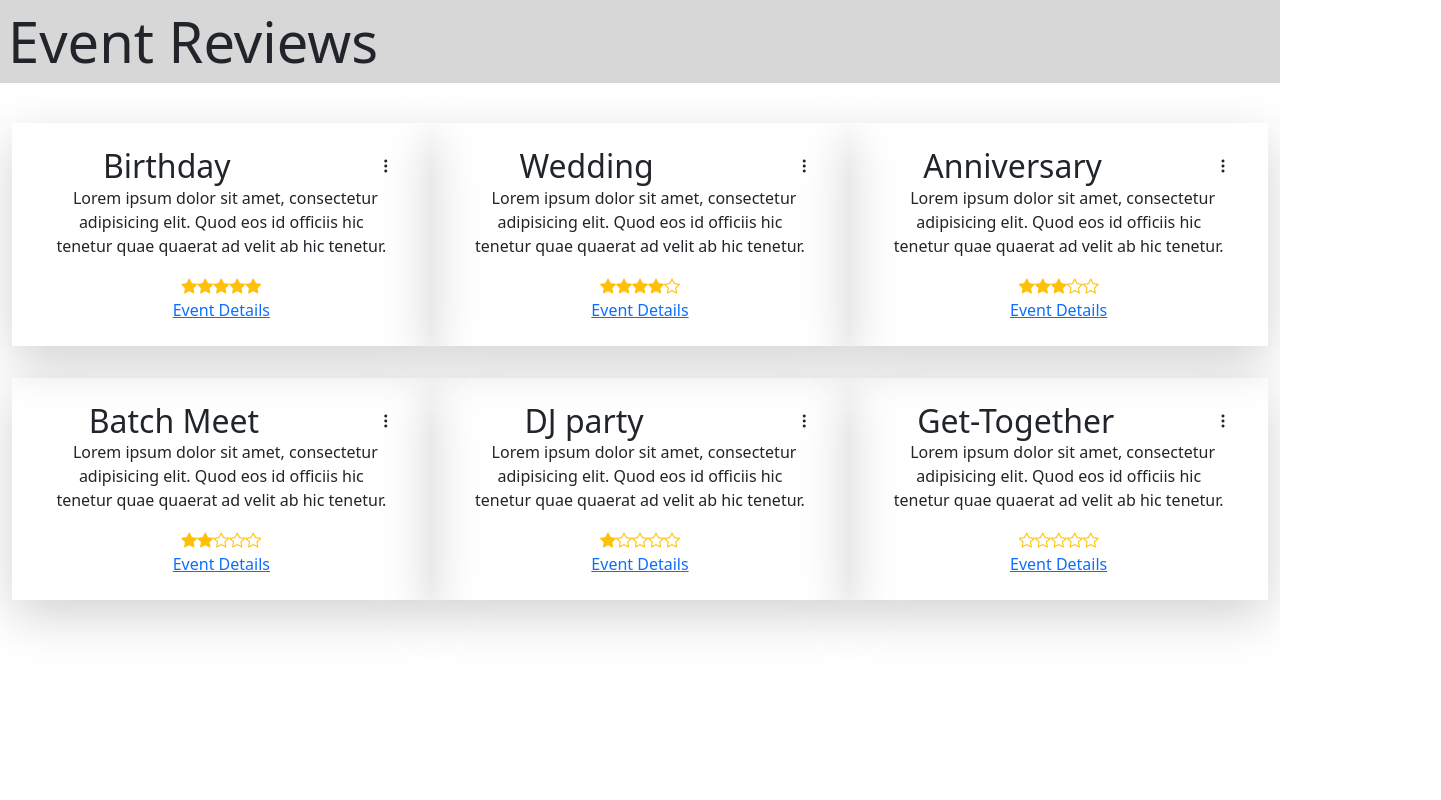
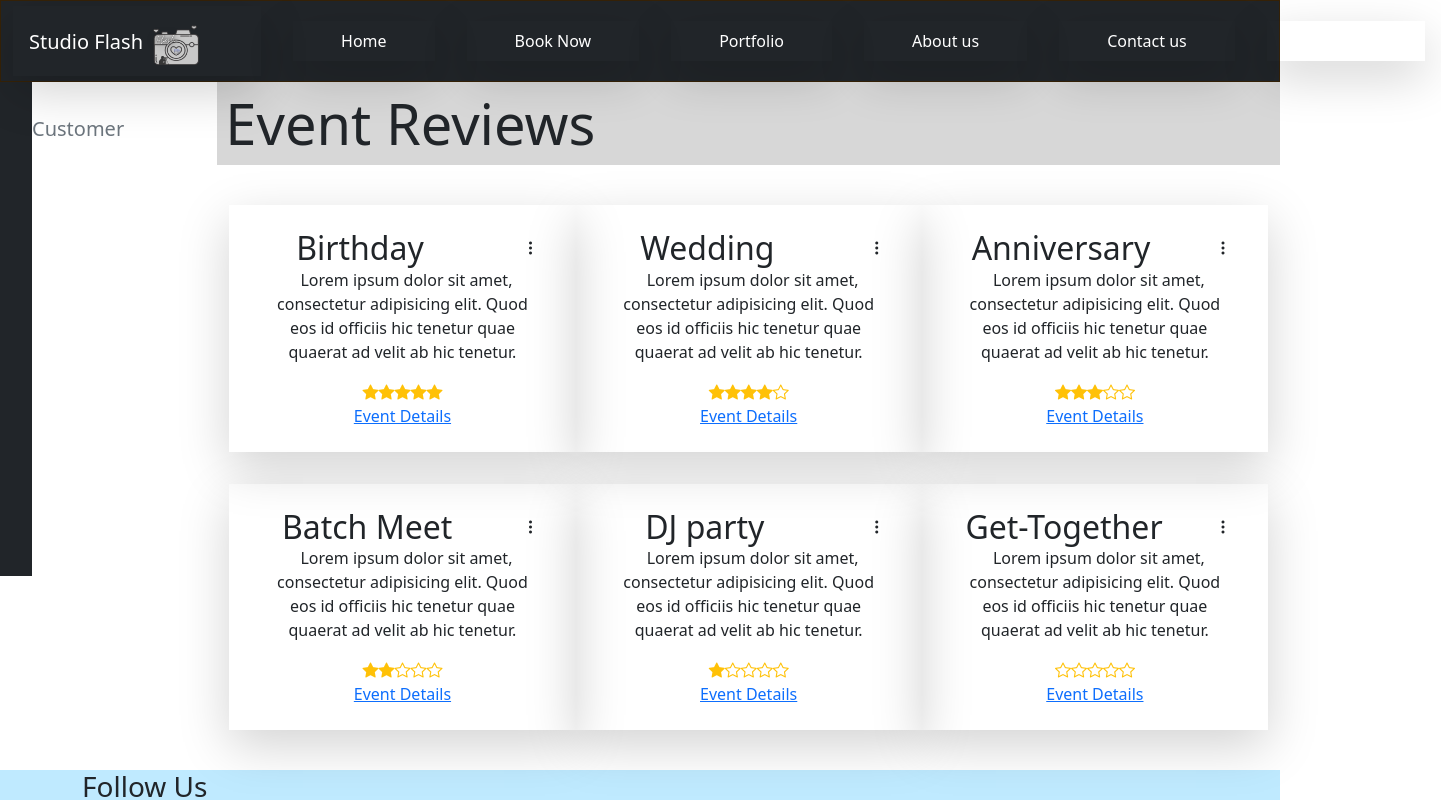
Before and after one commit to FarzanFrost/Flash, a React (Create React App) app in the folder flash-front-end/: page /EventReviews in a window 1280 px wide. Shown: the top 800 px of the page, 1441 px wide, since content can reach past the window. Built offline with nearby package versions, Linux system fonts and the light colour scheme.

Commit message:
joined the event reviews customer interface

```diff
--- a/flash-front-end/src/App.js
+++ b/flash-front-end/src/App.js
@@ -23,7 +23,6 @@ import EditEmployee from "./EditEmployee";
 import MoreDetailsOfEventsForAdmin from "./MoreDetailsOfEventsForAdmin";
 import NewPackage from "./NewPackage";
 import AdminViewEmployeeDetailspage from "./AdminViewEmployeeDetailspage";
-import EventReviewsCustomerContextProviderInterface from "./EventReviewsCustomerContextProviderInterface";
 import CustomerProfile from "./CustomerProfile";
 import EditPackage from "./EditPackage";
 import AdminViewAllReviews from "./AdminViewAllReviews";
@@ -33,7 +32,8 @@ import ManagerViewAllReviews from "./ManagerViewAllReviews";
 import NewEventBooking from "./NewEventBooking";
 import CardDetail from "./CardDetail";
 import ChangeBooking from "./ChangeBooking";
-import GalleryStructure from './GalleryStructure'
+import GalleryStructure from './UIStructure/GalleryStructure'
+import EventReviewsCustomerStructure from "./UIStructure/EventReviewsCustomerStructure";
 
 function App() {
   return (
@@ -62,7 +62,7 @@ function App() {
               <Route exact path="/Login" element={ <LoginContextProviderInterface/> } />
               <Route exact path="/Signup" element={ <SignContextProviderInterface/> } />
               <Route exact path="/Vieweventdetailsforadmin" element={ <Vieweventdetailsforadmin/> } />
-              <Route exact path="/Snample" element={ <Sample/> } />
+              <Route exact path="/Sample" element={ <Sample/> } />
               <Route exact path="/AddEmployee" element={ <AddEmployee/> } />
               <Route exact path="/ViewPackages" element={ <ViewPackages/> } />
               <Route exact path="/AdminViewEmployeeDetailspage" element={ <AdminViewEmployeeDetailspage/> } />
@@ -76,11 +76,11 @@ function App() {
               <Route exact path="/Footer" element={ <Footer/> } />
               <Route exact path="/ViewEventsForCustomer" element={ <ViewEventsForCustomer/> } />
               <Route exact path="/MoreDetailsOfEventsForAdmin" element={ <MoreDetailsOfEventsForAdmin/> } />
-              <Route exact path={"/ResetPassword"} element={ <ResetPasswordContextProviderInterface/> } />
+              <Route exact path="/ResetPassword" element={ <ResetPasswordContextProviderInterface/> } />
               <Route exact path="/EditEmployee" element={ <EditEmployee/> } />
               <Route exact path="/NewPackage" element={ <NewPackage/> } />
-              <Route exact path="/GalleryStructure" element={ <GalleryStructure/> } />
-              <Route exact path="/EventReviews" element={ <EventReviewsCustomerContextProviderInterface/> } />
+              <Route exact path="/Gallery" element={ <GalleryStructure/> } />
+              <Route exact path="/EventReviews" element={ <EventReviewsCustomerStructure/> } />
               <Route exact path="/CustomerProfile" element={ <CustomerProfile/> } />
               <Route exact path="/EditPackage" element={ <EditPackage/> } />
               <Route exact path="/AdminViewAllReviews" element={ <AdminViewAllReviews/> } />
--- /dev/null
+++ b/flash-front-end/src/UIStructure/EventReviewsCustomerStructure.js
@@ -0,0 +1,40 @@
+import React from 'react'
+import Header from "../Header";
+import SideNavCustomer from "../SideNavCustomer";
+import Footer from "../Footer";
+import EventReviewsCustomerContextProviderInterface from "../EventReviewsCustomerContextProviderInterface";
+
+const EventReviewsCustomerStructure = () => {
+
+
+    return(
+
+        <div>
+
+            <Header/>
+
+            <div className="row">
+
+                <div className="col-2 h-100">
+
+                    <SideNavCustomer/>
+
+                </div>
+
+                <div className="col-10">
+
+                    <EventReviewsCustomerContextProviderInterface/>
+
+                </div>
+
+            </div>
+
+            <Footer/>
+
+        </div>
+
+    )
+
+}
+
+export default EventReviewsCustomerStructure
```
Also changed, not shown: flash-front-end/src/UIStructure/GalleryStructure.js (renamed from flash-front-end/src/GalleryStructure.js, +4 -4 lines).
